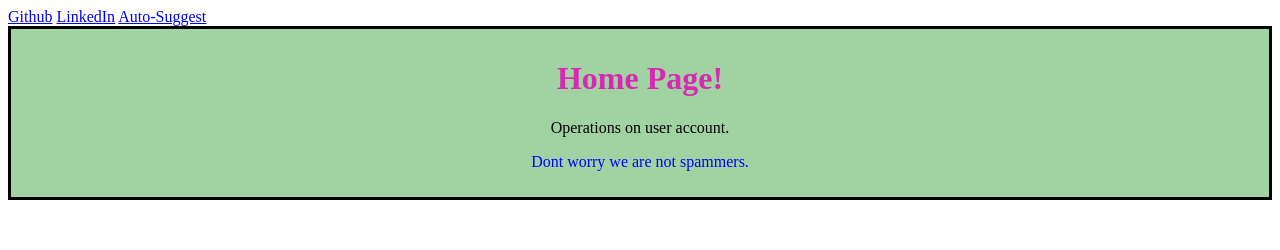
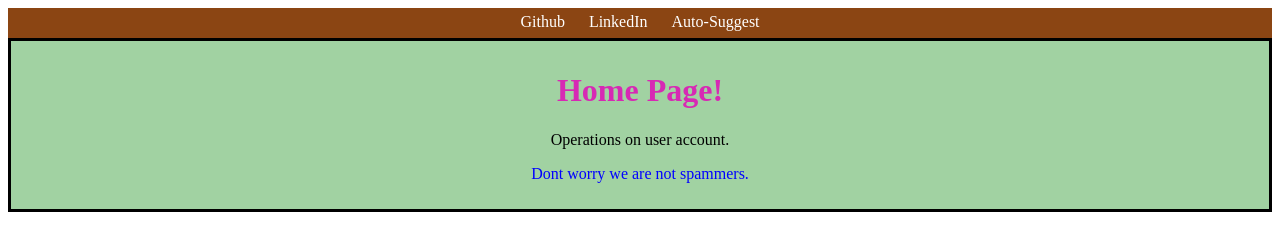
Before and after one commit to ebhavani1410/beingInfinity, a website: page frontend/index.html in a window 1280 px wide. Drawn offline with Linux system fonts and the light colour scheme.

Commit message:
changes the ui of links

```diff
--- a/frontend/index.css
+++ b/frontend/index.css
@@ -12,10 +12,23 @@ h1 {
     padding: 10px;
 }
 
-#home-intro :hover {
-    background-color: rgb(130, 71, 71);
+#cntr :hover {
+    background-color: rgb(65, 57, 57);
 }
 
 #p2 {
     color: blue;
 }
+
+#nav {
+    text-align: center;
+    background-color: saddlebrown;
+    height : 25px;
+    padding-top: 5px;
+}
+
+#nav a {
+    color: white;
+    text-decoration: none;
+    padding: 10px;
+}
--- a/frontend/index.html
+++ b/frontend/index.html
@@ -13,13 +13,13 @@
         <a href = "https://linkedin.com" target = "_blank">LinkedIn</a>
         <a href = "./pages/autosuggest.html">Auto-Suggest</a>
     </div>
-    <!-- <div id="cntr"> -->
+    <div id="cntr">
     <div id = "home-intro">
         <h1>Home Page!</h1>
         <p id = "p1">Operations on user account.</p>
         <p id = "p2">Dont worry we are not spammers.</p>
     </div>
-    <!-- </div> -->
+    </div>
 <script src="index.js"></script>
 </body>
 </html>
```
